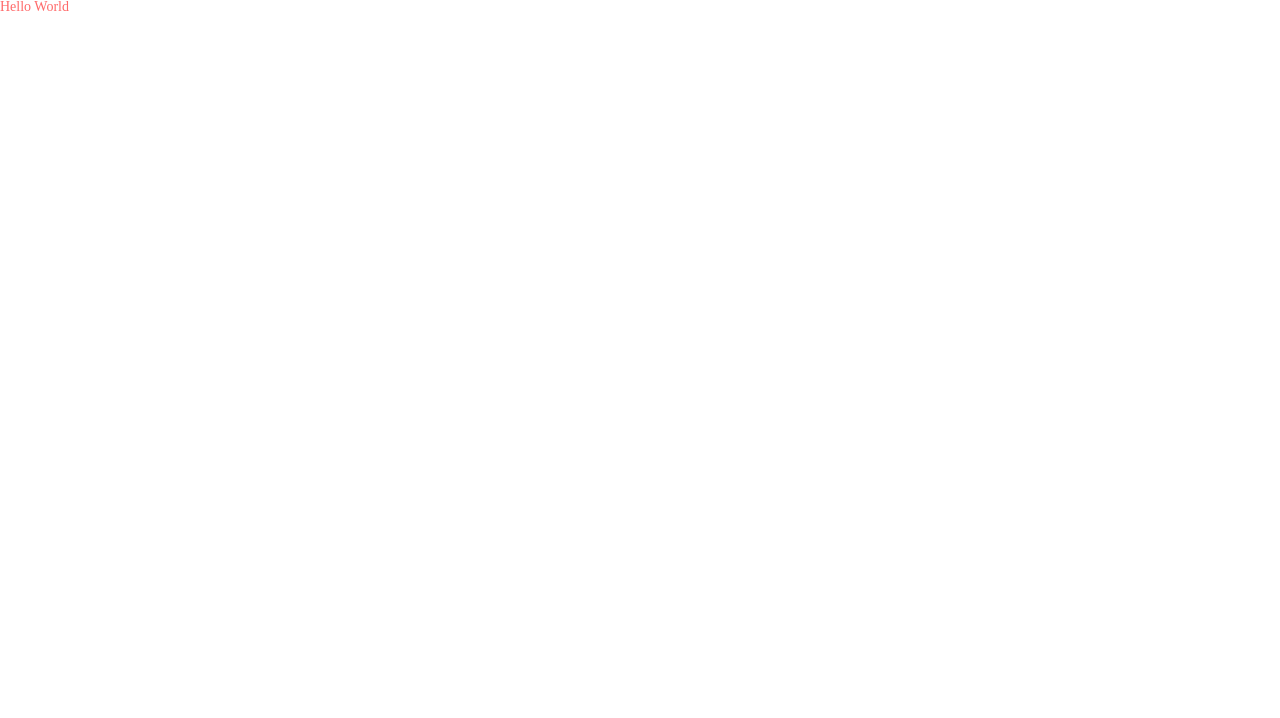
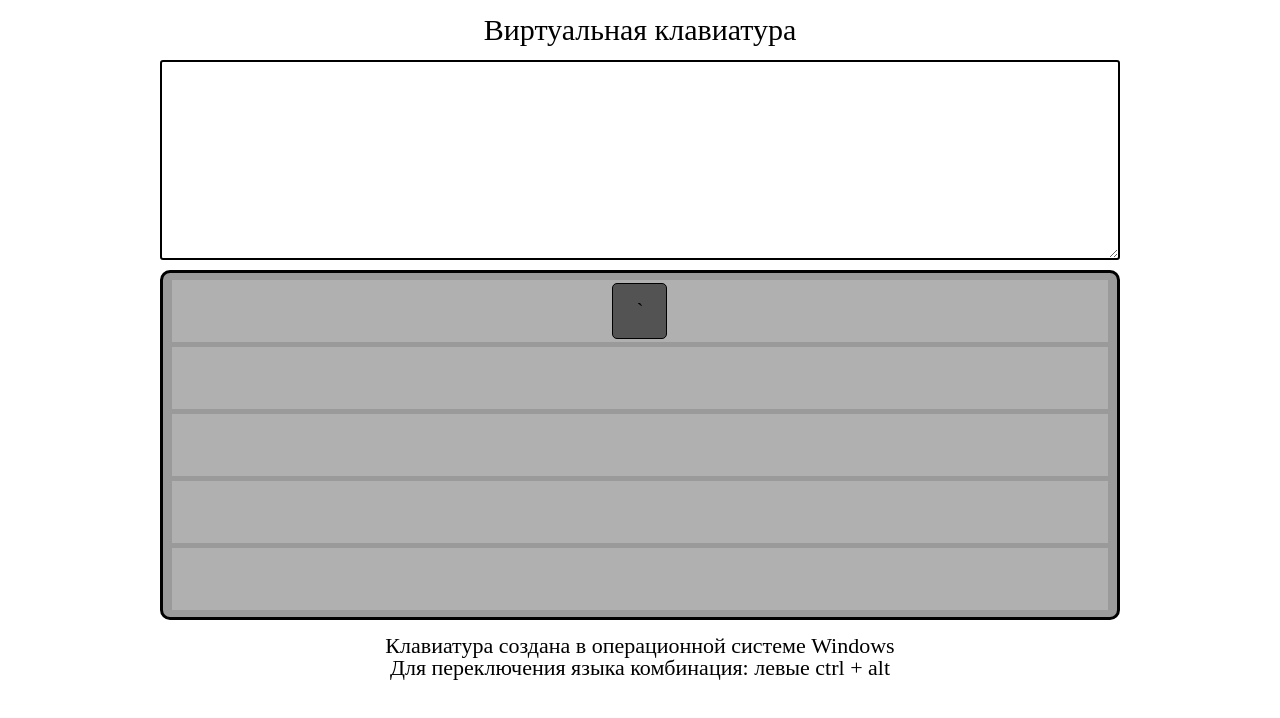
Before and after one commit to olegpl1993/virtual-keyboard, a website built with webpack: page src/index.html in a window 1280 px wide. Built offline with nearby package versions, Linux system fonts and the light colour scheme.

Commit message:
feat: add basic page layout

```diff
--- a/src/index.html
+++ b/src/index.html
@@ -10,9 +10,6 @@
 </head>
 
 <body>
-    <div class="container">
-        <h1>Hello World</h1>
-    </div>
 </body>
 
 </html>
--- a/src/index.js
+++ b/src/index.js
@@ -1,4 +1,49 @@
 import './styles/index.scss';
-import five from './js/helper';
 
-console.log(five);
+const wrapper = document.createElement('div');
+wrapper.classList.add('wrapper');
+const body = document.querySelector('body');
+body.appendChild(wrapper);
+
+const upperText = document.createElement('div');
+upperText.classList.add('upperText');
+upperText.textContent = 'Виртуальная клавиатура';
+wrapper.appendChild(upperText);
+
+const textArea = document.createElement('textArea');
+textArea.classList.add('textArea');
+wrapper.appendChild(textArea);
+
+const keyboard = document.createElement('div');
+keyboard.classList.add('keyboard');
+wrapper.appendChild(keyboard);
+
+const buttomText = document.createElement('div');
+buttomText.classList.add('buttomText');
+buttomText.innerHTML = '<p>Клавиатура создана в операционной системе Windows</p><p>Для переключения языка комбинация: левыe ctrl + alt</p>';
+wrapper.appendChild(buttomText);
+
+const row1 = document.createElement('div');
+row1.classList.add('row');
+keyboard.appendChild(row1);
+
+const row2 = document.createElement('div');
+row2.classList.add('row');
+keyboard.appendChild(row2);
+
+const row3 = document.createElement('div');
+row3.classList.add('row');
+keyboard.appendChild(row3);
+
+const row4 = document.createElement('div');
+row4.classList.add('row');
+keyboard.appendChild(row4);
+
+const row5 = document.createElement('div');
+row5.classList.add('row');
+keyboard.appendChild(row5);
+
+const key = document.createElement('div');
+key.classList.add('key');
+key.textContent = '`';
+row1.appendChild(key);
--- a/src/js/helper.js
+++ /dev/null
@@ -1,2 +0,0 @@
-const five = 5;
-export default five;
--- a/src/styles/global.scss
+++ b/src/styles/global.scss
@@ -1,9 +1,62 @@
-$redColor: rgb(255, 106, 106);
-
-html {
-    font-family: robotoReg;
+.wrapper {
+    margin: 0 auto;
+    width: 1000px;
+    display: flex;
+    flex-direction: column;
+    justify-content: space-around;
+    align-items: center;
+    gap: 10px;
+    padding: 10px;
 }
-
-h1 {
-    color: $redColor;
+.upperText {
+    font-size: 30px;
+    text-align: center;
+    padding: 5px;
 }
+.textArea {
+    height: 200px;
+    width: 98%;
+    font-size: 20px;
+    border: 2px solid black;
+    border-radius: 3px;
+    padding: 10px;
+}
+.keyboard {
+    height: 350px;
+    width: 98%;
+    font-size: 20px;
+    border: 3px solid black;
+    border-radius: 10px;
+    background-color: rgb(154, 154, 154);
+    display: flex;
+    flex-direction: column;
+    gap: 5px;
+    align-items: center;
+    justify-content: center;
+}
+.row {
+    height: 18%;
+    width: 98%;
+    background-color: rgb(176, 176, 176);
+    display: flex;
+    justify-content: center;
+    align-items: center;
+}
+.buttomText {
+    font-size: 22px;
+    text-align: center;
+    padding: 5px;
+}
+.key {
+    height: 90%;
+    width: 55px;
+    border: 1px solid black;
+    background-color: rgb(83, 83, 83);
+    border-radius: 5px;
+    display: flex;
+    justify-content: center;
+    align-items: center;
+    &:hover {
+        background-color: rgb(148, 244, 154);
+    }
+}
```
